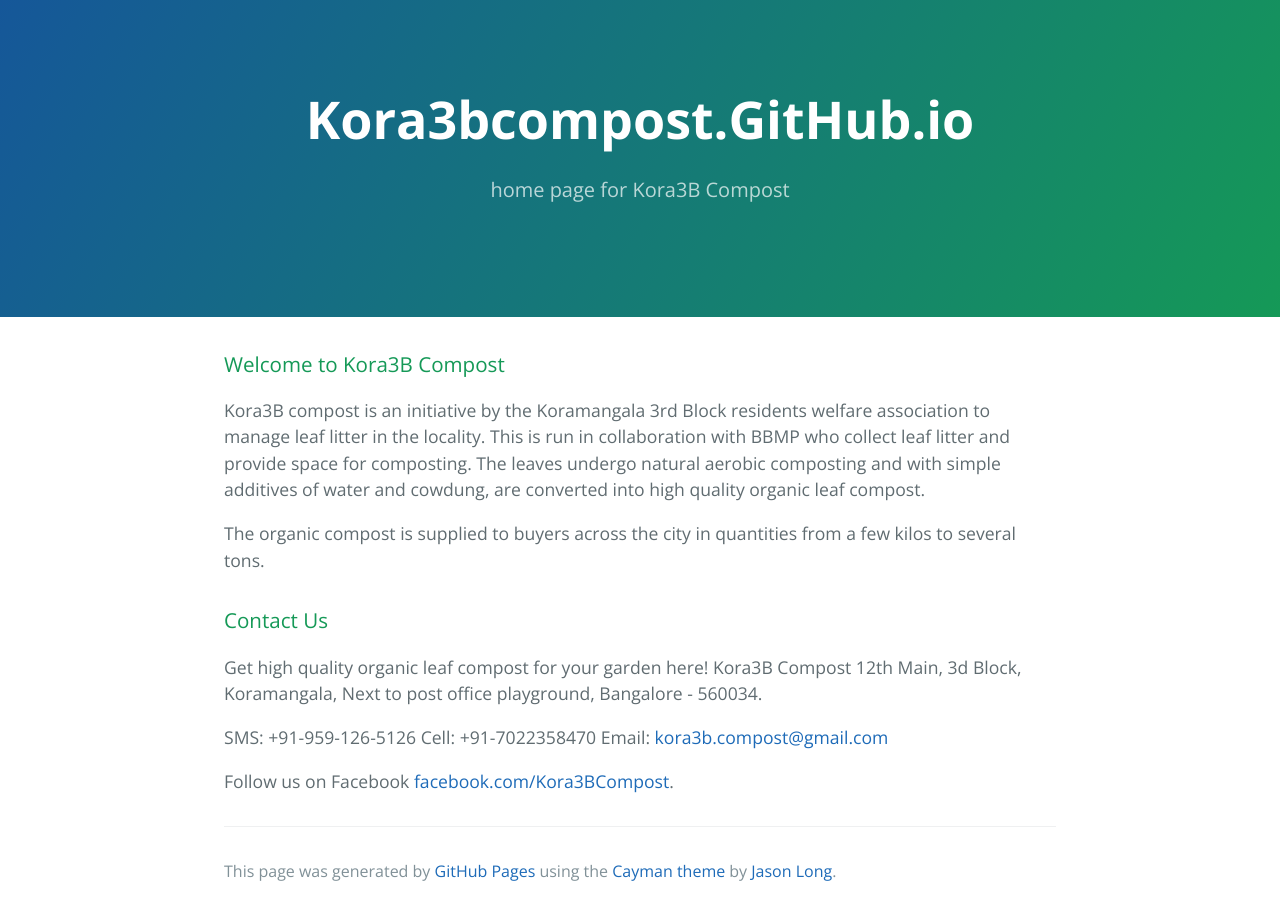
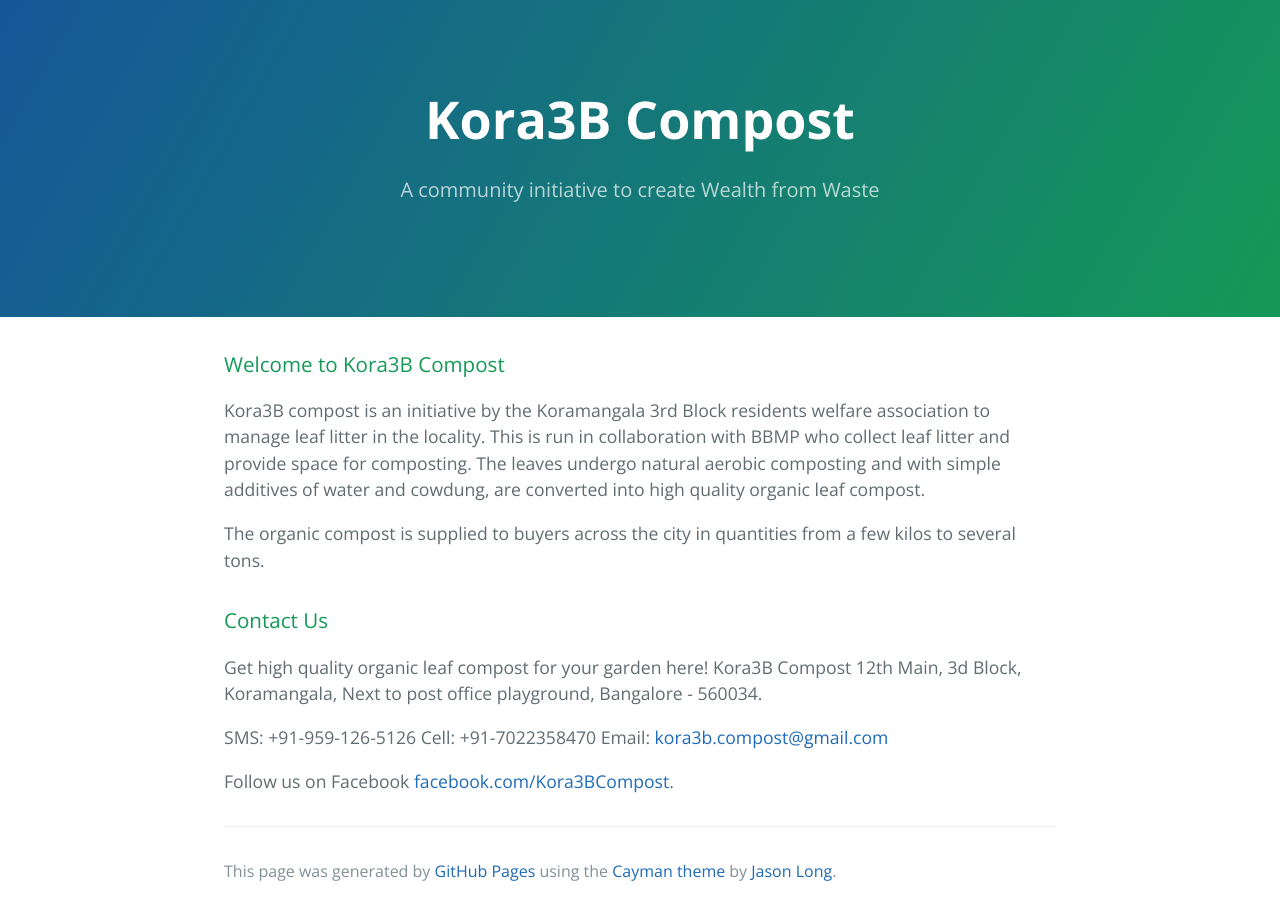
Before and after one commit to Kora3bCompost/kora3bcompost.github.io, a plain HTML site: page index.html in a window 1280 px wide. Drawn offline with nearby package versions, Linux system fonts and the light colour scheme.

Commit message:
Replace master branch with page content via GitHub

```diff
--- a/index.html
+++ b/index.html
@@ -2,7 +2,7 @@
 <html lang="en-us">
   <head>
     <meta charset="UTF-8">
-    <title>Kora3bcompost.GitHub.io by Kora3bCompost</title>
+    <title>Kora3B Compost by Kora3bCompost</title>
     <meta name="viewport" content="width=device-width, initial-scale=1">
     <link rel="stylesheet" type="text/css" href="stylesheets/normalize.css" media="screen">
     <link href='http://fonts.googleapis.com/css?family=Open+Sans:400,700' rel='stylesheet' type='text/css'>
@@ -11,8 +11,8 @@
   </head>
   <body>
     <section class="page-header">
-      <h1 class="project-name">Kora3bcompost.GitHub.io</h1>
-      <h2 class="project-tagline">home page for Kora3B Compost</h2>
+      <h1 class="project-name">Kora3B Compost</h1>
+      <h2 class="project-tagline">A community initiative to create Wealth from Waste</h2>
     </section>
 
     <section class="main-content">
--- a/params.json
+++ b/params.json
@@ -1 +1 @@
-{"name":"Kora3bcompost.GitHub.io","tagline":"home page for Kora3B Compost","body":"### Welcome to Kora3B Compost\r\nKora3B compost is an initiative by the Koramangala 3rd Block residents welfare association to manage leaf litter in the locality. This is run in collaboration with BBMP who collect leaf litter and provide space for composting. The leaves undergo natural aerobic composting and with simple additives of water and cowdung, are converted into high quality organic leaf compost.\r\n \r\nThe organic compost is supplied to buyers across the city in quantities from a few kilos to several tons.\r\n\r\n### Contact Us\r\nGet high quality organic leaf compost for your garden here!\r\nKora3B Compost \r\n12th Main, \r\n3d Block, Koramangala, \r\nNext to post office playground, \r\nBangalore - 560034. \r\n\r\nSMS: +91-959-126-5126 \r\nCell: +91-7022358470 \r\nEmail: kora3b.compost@gmail.com \r\n\r\nFollow us on Facebook [facebook.com/Kora3BCompost](http://www.facebook.com/Kora3BCompost).\r\n","google":"UA-44572045-1","note":"Don't delete this file! It's used internally to help with page regeneration."}
+{"name":"Kora3B Compost","tagline":"A community initiative to create Wealth from Waste","body":"### Welcome to Kora3B Compost\r\nKora3B compost is an initiative by the Koramangala 3rd Block residents welfare association to manage leaf litter in the locality. This is run in collaboration with BBMP who collect leaf litter and provide space for composting. The leaves undergo natural aerobic composting and with simple additives of water and cowdung, are converted into high quality organic leaf compost.\r\n \r\nThe organic compost is supplied to buyers across the city in quantities from a few kilos to several tons.\r\n\r\n### Contact Us\r\nGet high quality organic leaf compost for your garden here!\r\nKora3B Compost \r\n12th Main, \r\n3d Block, Koramangala, \r\nNext to post office playground, \r\nBangalore - 560034. \r\n\r\nSMS: +91-959-126-5126 \r\nCell: +91-7022358470 \r\nEmail: kora3b.compost@gmail.com \r\n\r\nFollow us on Facebook [facebook.com/Kora3BCompost](http://www.facebook.com/Kora3BCompost).\r\n","google":"UA-44572045-1","note":"Don't delete this file! It's used internally to help with page regeneration."}
```
